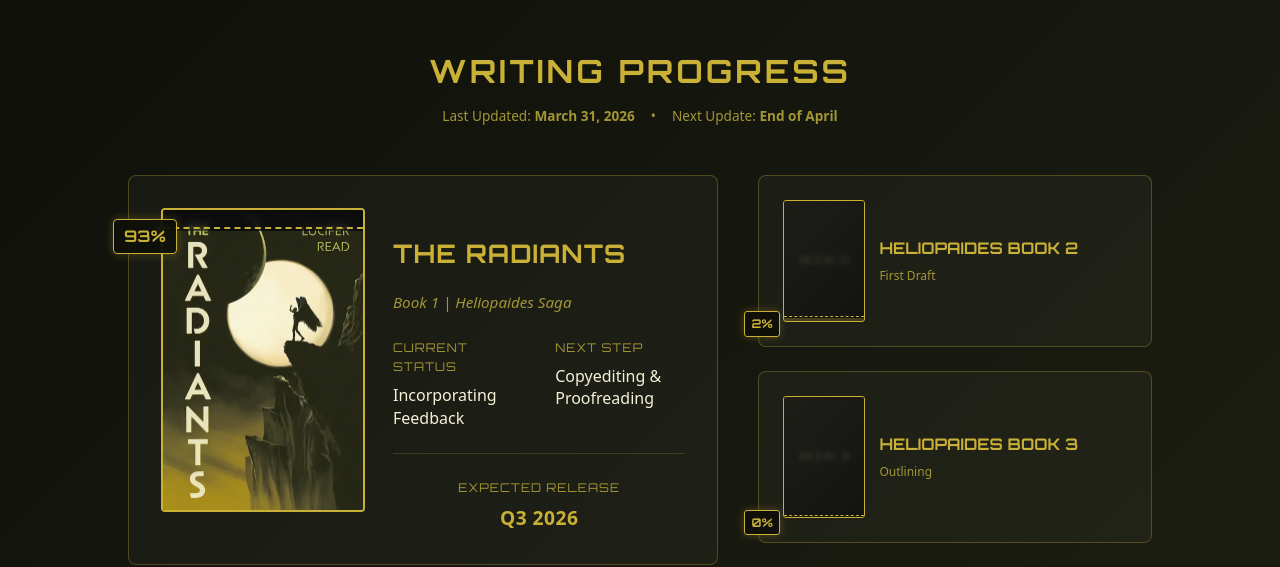
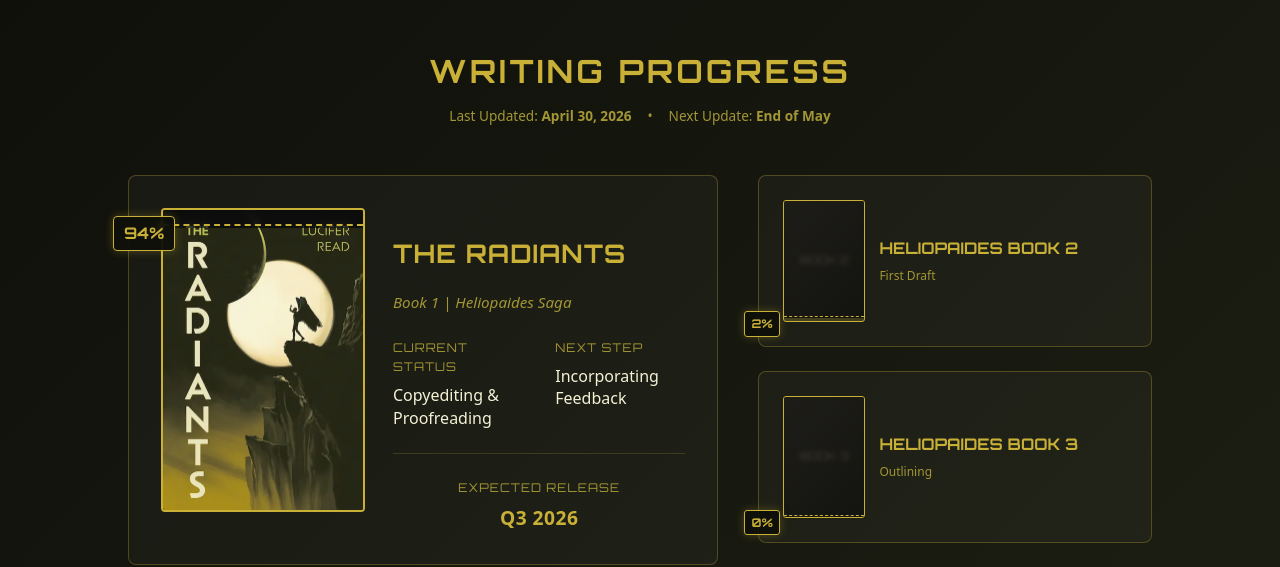
Before and after one commit to luciferread/luciferread.github.io, a Jekyll site: the page built from index.html, in a window 1280 px wide and 900 px high, scrolled down 1035 px. Shown: the part 154-721 px from the top of the window. Built offline with Jekyll 4.4.1, drawn with Linux system fonts in a browser that asks for light colours.

Commit message:
Update index.html

```diff
--- a/index.html
+++ b/index.html
@@ -58,16 +58,16 @@ stories of extinction, survival, and immortality."
         <h2>WRITING PROGRESS</h2>
     </div>
     <div class="progress-meta">
-        <span class="progress-meta-item">Last Updated: <strong>March 31, 2026</strong></span>
+        <span class="progress-meta-item">Last Updated: <strong>April 30, 2026</strong></span>
         <span class="progress-meta-separator">•</span>
-        <span class="progress-meta-item">Next Update: <strong>End of April</strong></span>
+        <span class="progress-meta-item">Next Update: <strong>End of May</strong></span>
     </div>
 
     <div class="progress-container-featured">
         <!-- FEATURED BOOK 1 -->
         <div class="book-progress-card featured">
             <div class="book-cover-container">
-                <div class="book-cover-progress" data-progress="93"></div>
+                <div class="book-cover-progress" data-progress="94"></div>
                 <img src="/assets/images/radiant_cover_400w.webp" alt="The Radiants Cover" class="book-cover">
                 <div class="progress-marker">
                     <span class="progress-percentage-overlay"></span>
@@ -80,11 +80,11 @@ stories of extinction, survival, and immortality."
                 <div class="progress-details">
                     <div class="progress-status">
                         <div class="progress-label">Current Status</div>
-                        <div class="progress-value">Incorporating Feedback</div>
+                        <div class="progress-value">Copyediting & Proofreading</div>
                     </div>
                     <div class="progress-next">
                         <div class="progress-label">Next Step</div>
-                        <div class="progress-value">Copyediting & Proofreading</div>
+                        <div class="progress-value">Incorporating Feedback</div>
                     </div>
                 </div>
 
```
